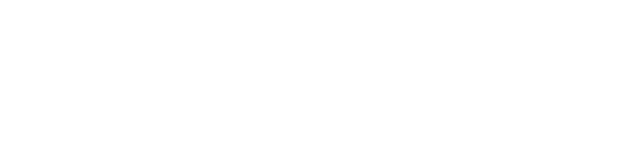
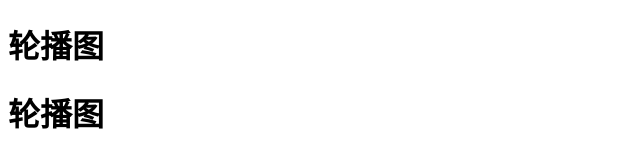
Before and after one commit to dswy888/hello-world, a plain HTML site: page index.html in a window 1280 px wide. Shown: the whole page, without its empty margins (0-640 px from the left). Drawn offline with Linux system fonts and the light colour scheme.

Commit message:
第二次

```diff
--- a/index.html
+++ b/index.html
@@ -9,7 +9,8 @@
 </head>
 
 <body>
-
+    <h1>轮播图</h1>
+    <h1>轮播图</h1>
 </body>
 
 </html>
```
Also changed, not shown: 02.html (added).
